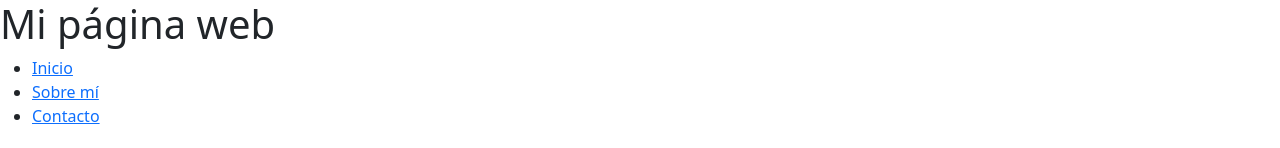
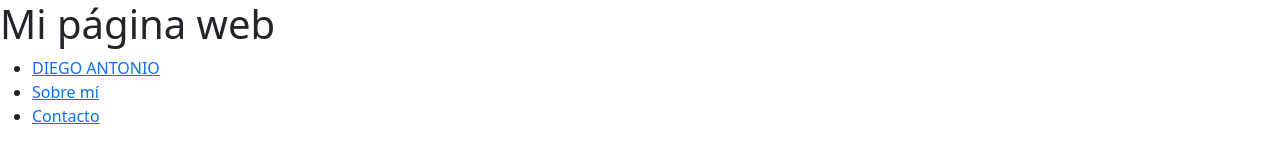
Before and after one commit to elfaraon2007/trabajo-git, a plain HTML site: page index.html in a window 1280 px wide. Shown: the top 148 px of the page. Drawn offline with nearby package versions, Linux system fonts and the light colour scheme.

Commit message:
cabecera diego

```diff
--- a/index.html
+++ b/index.html
@@ -11,7 +11,7 @@
         <h1>Mi página web</h1>
         <nav>
             <ul>
-                <li><a href="index.html">Inicio</a></li>
+                <li><a href="index.html">DIEGO ANTONIO</a></li>
                 <li><a href="about.html">Sobre mí</a></li>
                 <li><a href="contact.html">Contacto</a></li>
             </ul>
```
